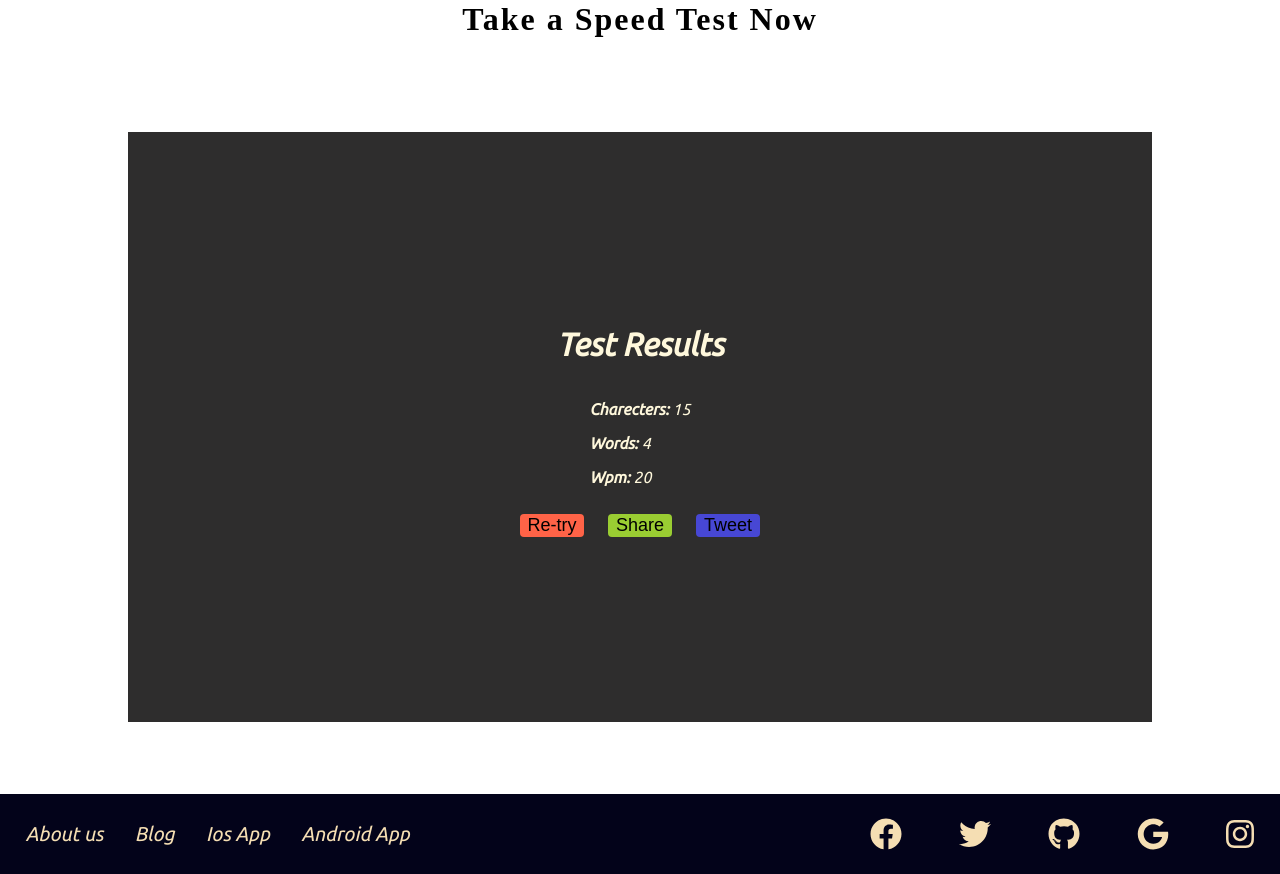
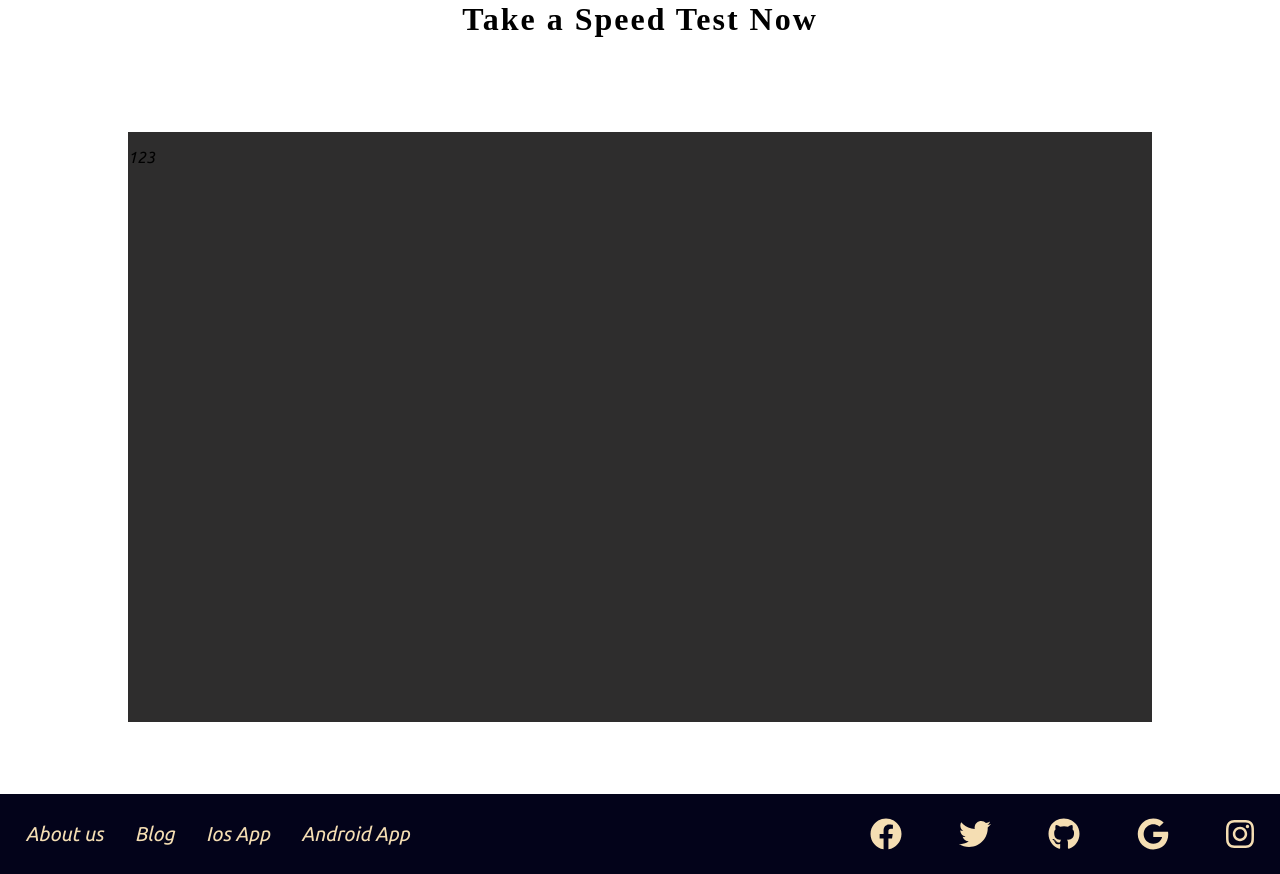
Before and after one commit to ashutosht-01/FlashType, a React (Create React App) app: page / in a window 1280 px wide. Shown: the part 700-1574 px from the top of the page. Built offline with nearby package versions, Linux system fonts and the light colour scheme; a web font is replaced by a local one.

Commit message:
added style to typing challenge container

```diff
--- a/src/Components/TestContainer/TestContainer.jsx
+++ b/src/Components/TestContainer/TestContainer.jsx
@@ -1,15 +1,16 @@
 import React from 'react'
 import TryAgain from '../TryAgain/TryAgain'
+import TypingChallengeContainer from '../TypingChallengeContainer/TypingChallengeContainer'
 import './TestContainer.css'
 function TestContainer({ words, charecters, wpm }) {
     return (
         <div className="test-container">
             <div data-aos="fade-up" className="typing-challenge-container">
-
+                <TypingChallengeContainer words={words} charecters={charecters} wpm={wpm} />
             </div>
-            <div className="tryagain-container">
+            {/* <div className="tryagain-container">
                 <TryAgain words={words} charecters={charecters} wpm={wpm} />
-            </div>
+            </div> */}
         </div>
     )
 }
--- /dev/null
+++ b/src/Components/TypingChallengeContainer/TypingChallengeContainer.css
@@ -0,0 +1,13 @@
+.typing-challenge-container{
+    display: flex;
+    flex-direction: column;
+    flex-grow: 1;
+}
+.details-container{
+    display: flex;
+    flex-wrap: wrap;
+}
+.type-writter-container{
+    display: flex;
+    flex-grow: 1;
+}
--- /dev/null
+++ b/src/Components/TypingChallengeContainer/TypingChallengeContainer.jsx
@@ -0,0 +1,21 @@
+import React from "react"
+import './TypingChallengeContainer.css'
+function TypingChallengeContainer({ words, charecters, wpm }) {
+    return (
+        <div className="typing-challenge-container">
+            {/* details section */}
+            <div className="details-container">
+                {/* words typed */}
+                <p>1</p>
+                {/* charecter typed */}
+                <p>2</p>
+                {/* speed */}
+                <p>3</p>
+            </div>
+
+            {/* real challenge section */}
+        </div>
+
+    )
+}
+export default TypingChallengeContainer
```
